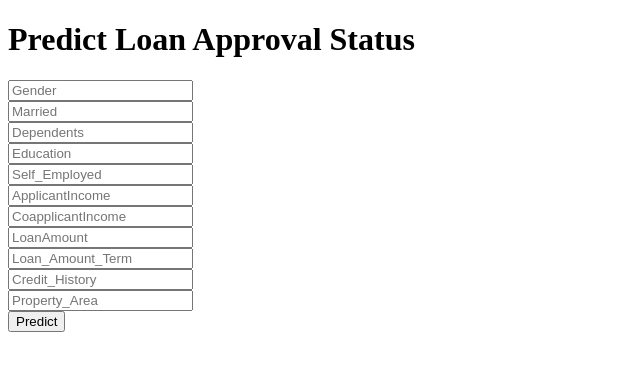
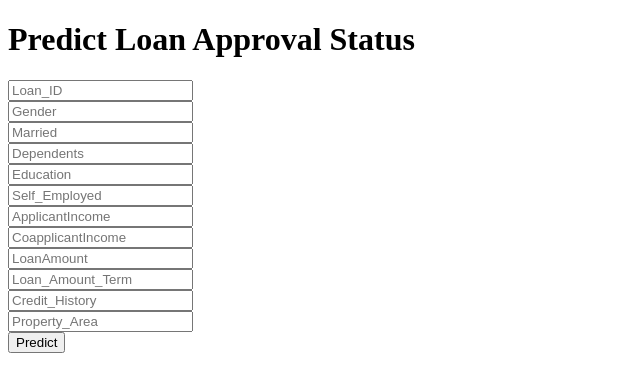
Before and after one commit to mohiteprathamesh1996/loanapprovalclass, a Python web app: template templates/index.html in a window 1280 px wide. Shown: the top 392 px of the page, without its empty margins (0-640 px from the left). Run offline with Jinja, Linux system fonts and the light colour scheme; the template is opened without the code that fills it, so the values that code supplies are empty.

Commit message:
Update index.html

```diff
--- a/templates/index.html
+++ b/templates/index.html
@@ -17,6 +17,7 @@
 
      <!-- Main Input For Receiving Query to our ML -->
     <form action="{{ url_for('predict')}}"method="post">
+      <input type="text" name="Loan_ID" placeholder="Loan_ID" required="required" /><br>
       <input type="text" name="Gender" placeholder="Gender" required="required" /><br>
       <input type="text" name="Married" placeholder="Married" required="required" /><br>
       <input type="text" name="Dependents" placeholder="Dependents" required="required" /><br>
```
